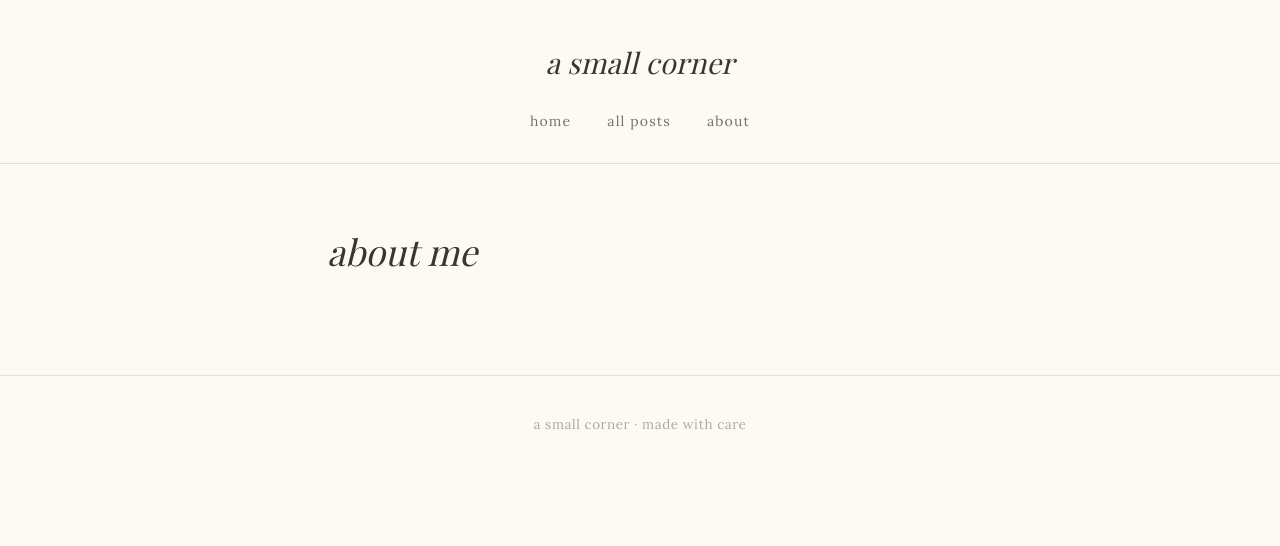
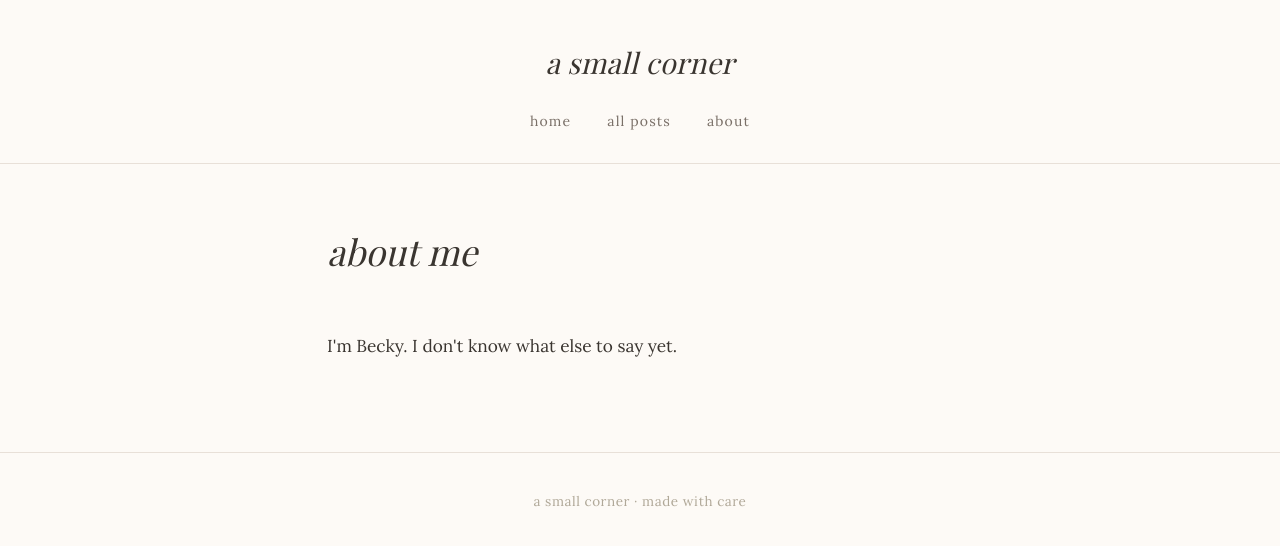
Before and after one commit to rebeccakoleth/rebeccakoleth.github.io, a Jekyll site: the page built from about.html, in a window 1280 px wide. Shown: the top 546 px of the page. Built offline with Jekyll 4.4.1, drawn with Linux system fonts in a browser that asks for light colours; some web fonts are replaced.

Commit message:
Add introductory paragraph draft to about section

```diff
--- a/about.html
+++ b/about.html
@@ -9,5 +9,5 @@ permalink: /about/
 </div>
 
 <div class="about-content">
-
+  <p>I'm Becky. I don't know what else to say yet.</p>
 </div>
```
